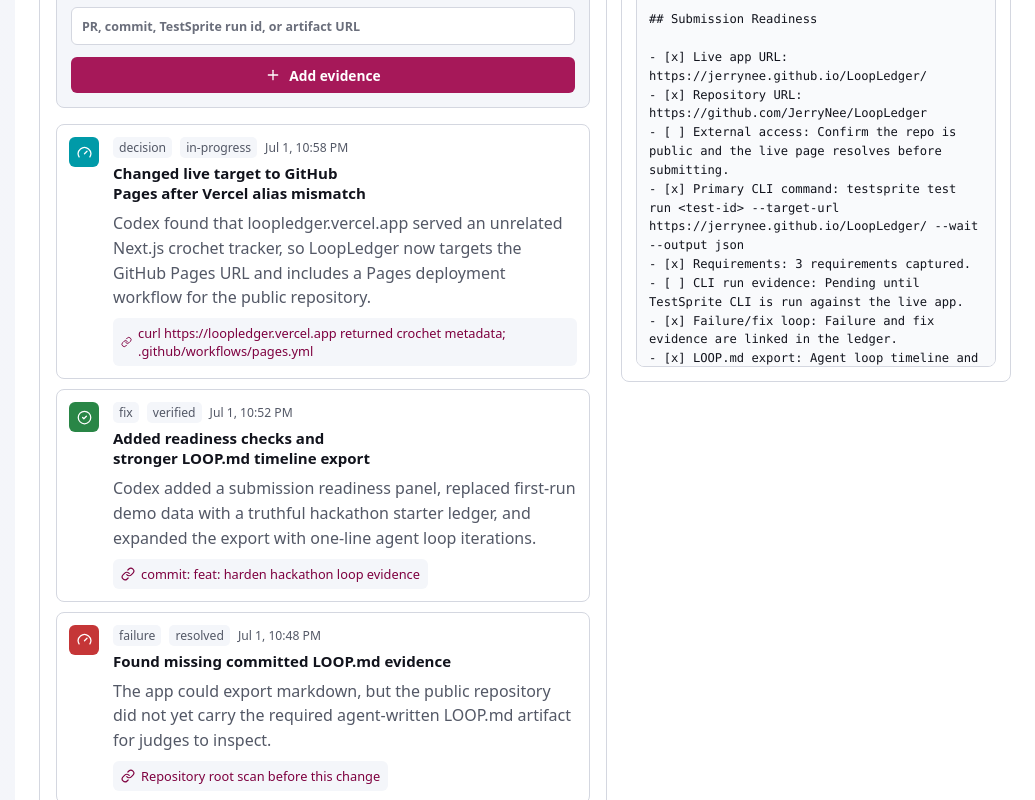
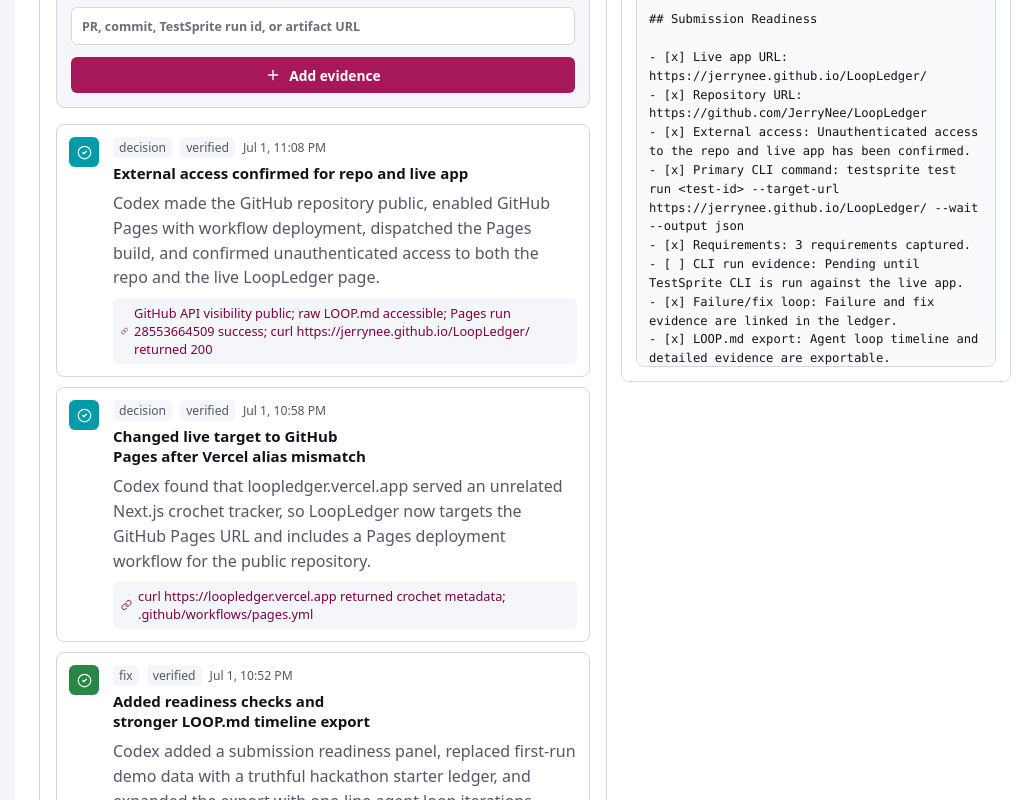
Before and after one commit to JerryNee/LoopLedger, a React (Vite) app: page / in a window 1280 px wide. Shown: the part 1340-2140 px from the top of the page, without its empty margins (245-1280 px from the left). Built offline with nearby package versions, Linux system fonts and the light colour scheme.

Commit message:
docs: confirm public submission access

```diff
--- a/src/data.ts
+++ b/src/data.ts
@@ -77,13 +77,25 @@
     {
       id: 'entry-deploy-001',
       kind: 'decision',
-      status: 'in-progress',
+      status: 'verified',
       title: 'Changed live target to GitHub Pages after Vercel alias mismatch',
       detail:
         'Codex found that loopledger.vercel.app served an unrelated Next.js crochet tracker, so LoopLedger now targets the GitHub Pages URL and includes a Pages deployment workflow for the public repository.',
       evidence: 'curl https://loopledger.vercel.app returned crochet metadata; .github/workflows/pages.yml',
       linkedRequirementId: 'req-cli',
       createdAt: '2026-07-01T22:58:00.000Z',
+    },
+    {
+      id: 'entry-public-001',
+      kind: 'decision',
+      status: 'verified',
+      title: 'External access confirmed for repo and live app',
+      detail:
+        'Codex made the GitHub repository public, enabled GitHub Pages with workflow deployment, dispatched the Pages build, and confirmed unauthenticated access to both the repo and the live LoopLedger page.',
+      evidence:
+        'GitHub API visibility public; raw LOOP.md accessible; Pages run 28553664509 success; curl https://jerrynee.github.io/LoopLedger/ returned 200',
+      linkedRequirementId: 'req-cli',
+      createdAt: '2026-07-01T23:08:00.000Z',
     },
   ],
 };
```
Also changed, not shown: 1 other file (tests, documents, lock files or other folders).
